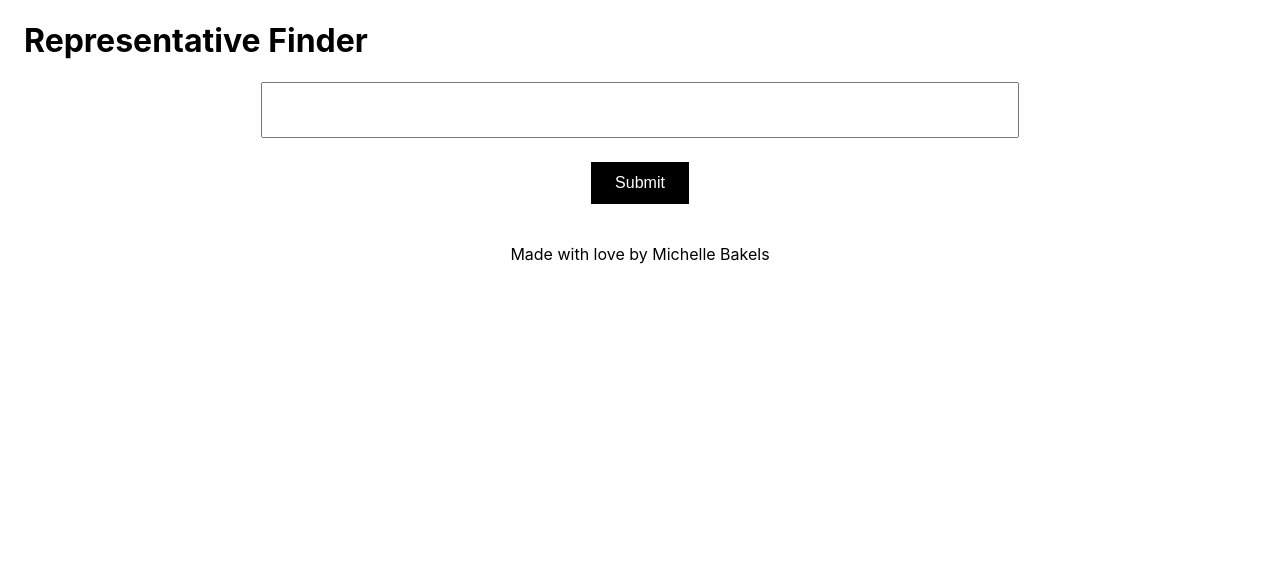
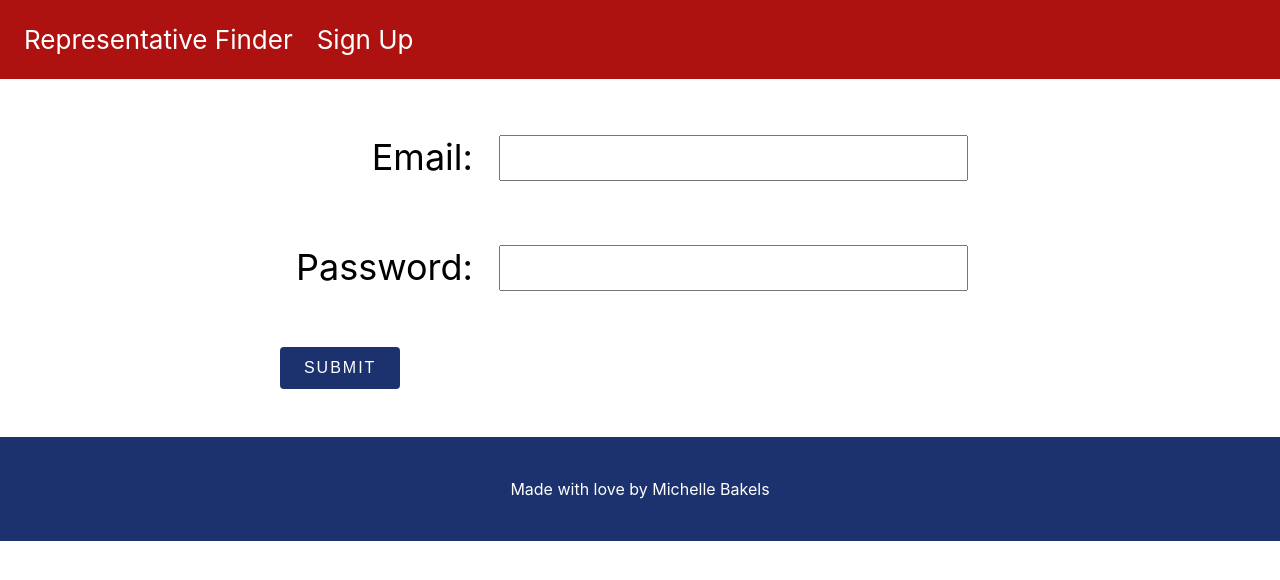
Before and after one commit to michellebakels/representative-finder-mb, a React (Create React App) app: page /signup in a window 1280 px wide. Shown: the top 580 px of the page. Built offline with nearby package versions, Linux system fonts and the light colour scheme.

Commit message:
create signup form and update css

```diff
--- a/package.json
+++ b/package.json
@@ -8,6 +8,7 @@
     "@testing-library/user-event": "^12.1.10",
     "react": "^17.0.2",
     "react-dom": "^17.0.2",
+    "react-router-dom": "^5.2.0",
     "react-scripts": "4.0.3",
     "web-vitals": "^1.0.1"
   },
--- a/src/App.css
+++ b/src/App.css
@@ -1,28 +1,51 @@
+*,
+*::after,
+*::before {
+  margin: 0;
+  padding: 0;
+  box-sizing: inherit;
+}
+
 .header {
-  margin-left: 24px;
+  padding: 24px;
+  background: #ad1211;
+  color: white
 }
 
 .footer {
   text-align: center;
+  padding: 42px;
+  color: white;
+  background: #1b326e;
+
 }
 
 .search-container {
+  display: flex;
+  flex-direction: column;
   text-align: center;
+  justify-content: space-around;
+  align-items: center;
 }
 
 .search-bar {
   width: 750px;
   height: 50px;
   font-size: 32px;
+  outline: 0;
+  border-width: 0 0 2px;
+  border-color: #ed563c
 }
 
-.search-btn {
+.submit-btn {
   margin: 24px 0;
   color: white;
-  background: black;
+  background: #1b326e;
   padding: 12px 24px;
   font-size: 16px;
   border-style: none;
+  border-radius: 4px;
+  letter-spacing: 2px;
 }
 
 .representative-info {
@@ -33,3 +56,38 @@
   font-weight: bold;
   text-transform: uppercase;
 }
+
+ul{
+  display: flex;
+  justify-content: flex-start;
+  list-style-type: none;
+  align-items: flex-start;
+}
+
+.menu-item a{
+  color: white;
+  font-size: 26px;
+  margin-right: 24px;
+  text-decoration: none;
+}
+
+.sign-up-container{
+  display: flex;
+  justify-content: space-around;
+  flex-direction: column;
+  align-items: center;
+  margin: 24px;
+}
+
+.form-label{
+  font-size: 36px;
+  margin: 16px;
+  float: right
+}
+
+.form-input {
+  height: 42px;
+  min-width: 250px;
+  font-size: 36px;
+  margin: 16px;
+}
--- a/src/App.js
+++ b/src/App.js
@@ -1,15 +1,28 @@
-import './App.css'
+import {BrowserRouter as Router, Switch, Route} from "react-router-dom";
 import Header from "./Components/Header"
 import Footer from "./Components/Footer";
 import RepresentativeSearch from "./Components/RepresentativeSearch";
+import './App.css'
+import SignUp from "./Components/SignUp";
 
 function App() {
   return (
-    <div>
-      <Header />
-      <RepresentativeSearch/>
-      <Footer />
-    </div>
+      <Router>
+        <div>
+          <Header />
+          <div>
+              <Switch>
+                  <Route path="/signup">
+                      <SignUp />
+                  </Route>
+                  <Route path="/">
+                    <RepresentativeSearch/>
+                  </Route>
+              </Switch>
+          </div>
+          <Footer />
+        </div>
+      </Router>
   );
 }
 
--- a/src/Components/Footer.js
+++ b/src/Components/Footer.js
@@ -1,6 +1,8 @@
 function Footer() {
     return(
-        <p className="footer">Made with love by Michelle Bakels</p>
+
+            <p className="footer">Made with love by Michelle Bakels</p>
+
     )
 }
 
--- a/src/Components/Header.js
+++ b/src/Components/Header.js
@@ -1,6 +1,21 @@
+import {Link} from 'react-router-dom'
+
 function Header() {
     return(
-        <h1 className="header">Representative Finder</h1>
+        <div className="header">
+            <ul>
+                <li className="menu-item">
+                    <Link to="/">
+                        Representative Finder
+                    </Link>
+                </li>
+                <li className="menu-item">
+                    <Link to="/signup">
+                        Sign Up
+                    </Link>
+                </li>
+            </ul>
+        </div>
     )
 }
 
--- a/src/Components/RepresentativeSearch.js
+++ b/src/Components/RepresentativeSearch.js
@@ -30,10 +30,10 @@ function RepresentativeSearch() {
             />
             <div>
                 <button
-                    className="search-btn"
+                    className="submit-btn"
                     onClick={() => searchRepresentatives()}
                 >
-                    Submit
+                    SUBMIT
                 </button>
             </div>
             <RepresentativeSearchResults offices={offices} officials={officials} />
--- /dev/null
+++ b/src/Components/SignUp.js
@@ -0,0 +1,42 @@
+import {useState} from 'react'
+
+function SignUp() {
+    const [email, setEmail] = useState("")
+    const [password, setPassword] = useState("")
+
+    return(
+        <div className="sign-up-container">
+            <form>
+                <label className="form-label">
+                    Email:&nbsp;
+                    <input
+                        name="email"
+                        type="text"
+                        className="form-input"
+                        value={email}
+                        onChange={e => setEmail(e.target.value)}
+                    />
+                </label>
+                <br/>
+                <label className="form-label">
+                    Password:&nbsp;
+                    <input
+                        name="password"
+                        type="password"
+                        className="form-input"
+                        value={password}
+                        onChange={e => setPassword(e.target.value)}
+                    />
+                </label>
+                <br/>
+                <button
+                    className="submit-btn"
+                >
+                    SUBMIT
+                </button>
+            </form>
+        </div>
+    )
+}
+
+export default SignUp
```
Also changed, not shown: 2 other files (tests, documents, lock files or other folders).
